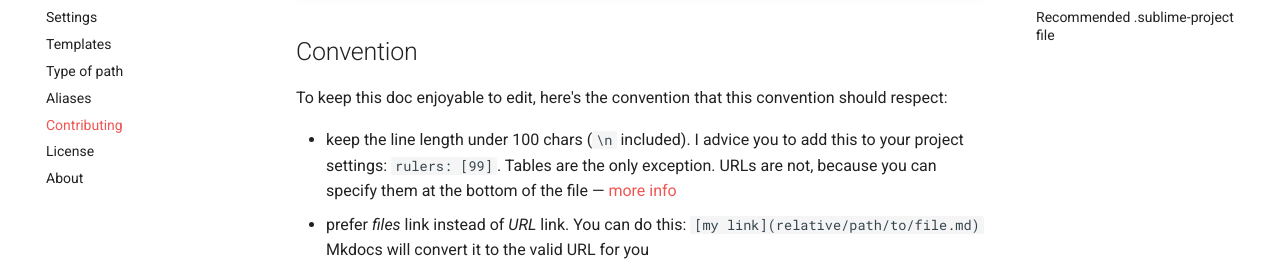
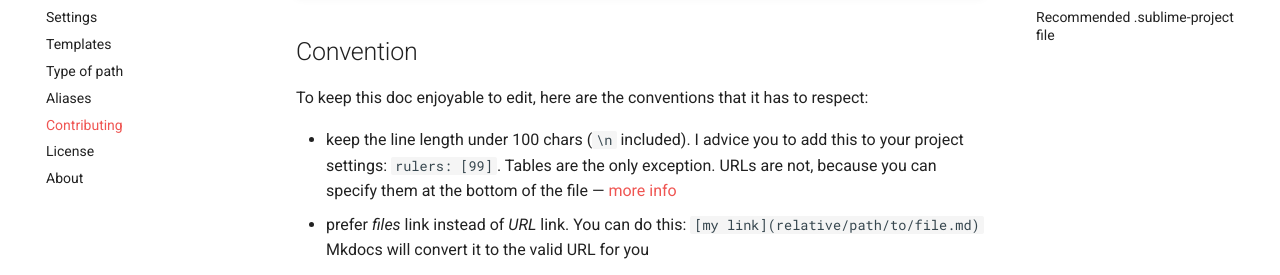
Before and after one commit to math2001/FileManager, an MkDocs documentation site: the page built from docs/contributing.md, in a window 1280 px wide and 900 px high, scrolled down 1713 px. Shown: the part 172-447 px from the top of the window. Built offline with MkDocs 1.6.1 and Material for MkDocs 9.7.7, drawn with Linux system fonts in a browser that asks for light colours; emoji names are drawn with the system emoji font; comment, search, counter and statistics services are not loaded; old or Windows-style settings are respelled for this version of MkDocs.

Commit message:
[docs] fix typo in contributing.md

```diff
--- a/docs/contributing.md
+++ b/docs/contributing.md
@@ -84,7 +84,7 @@ And then, just send a pull request :wink:
 
 ## Convention
 
-To keep this doc enjoyable to edit, here's the convention that this convention should respect:
+To keep this doc enjoyable to edit, here are the conventions that it has to respect:
 
 - keep the line length under 100 chars (`\n` included). I advice you to add this to your project
 settings: `rulers: [99]`. Tables are the only exception. URLs are not, because you can specify
```
